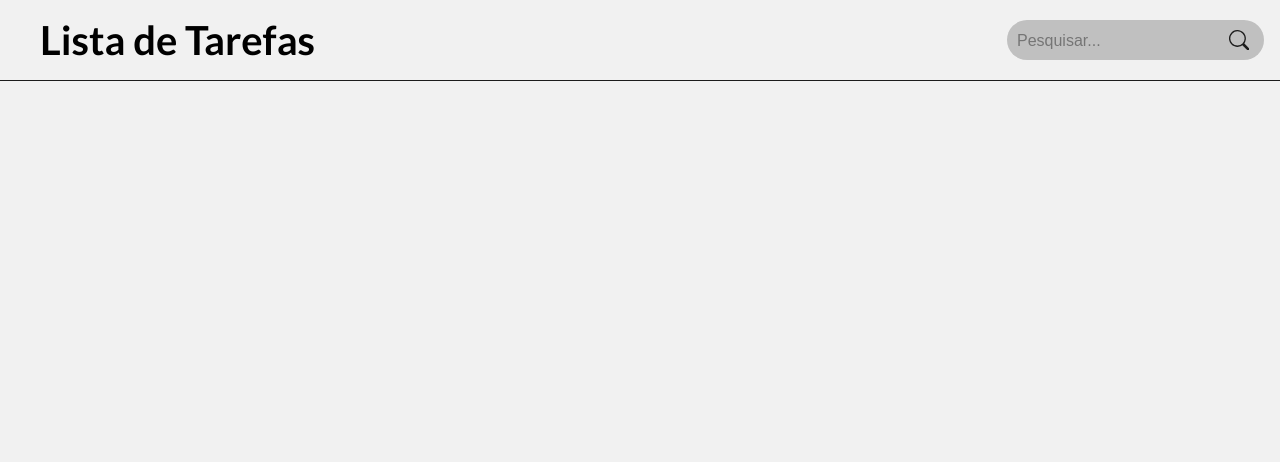
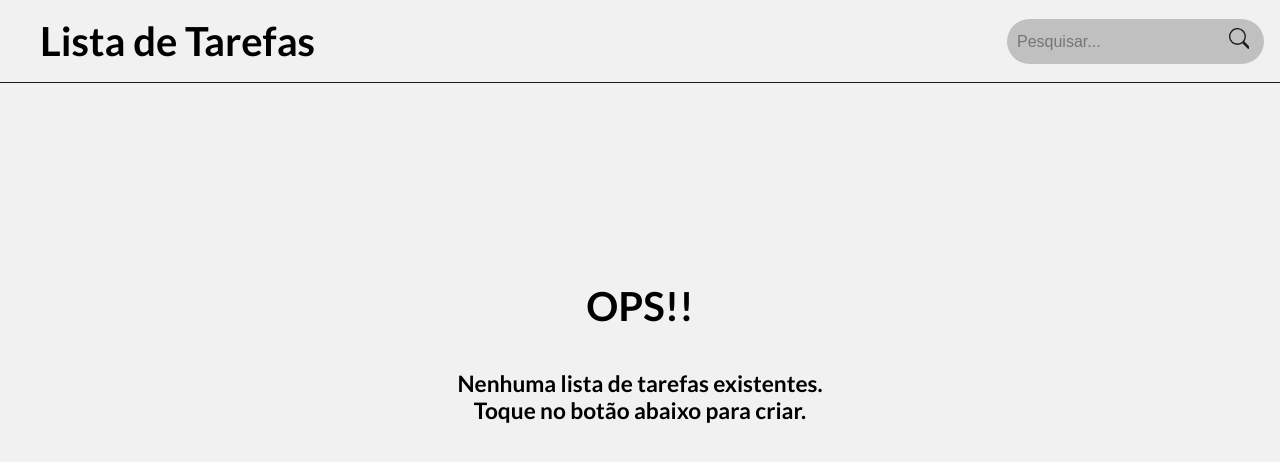
Before and after one commit to Elian-beep/ToDo-List, a Next.js app: page / in a window 1280 px wide. Shown: the top 462 px of the page. Built offline with nearby package versions, Linux system fonts and the light colour scheme.

Commit message:
index: mensagem de tarefas vazias (incompleto...)

```diff
--- a/components/Header/styleHeader.js
+++ b/components/Header/styleHeader.js
@@ -1,7 +1,9 @@
 import styled from 'styled-components';
 
+//-----------------CONTEUDO
 export const Content = styled.div`
     width: 100%;
+    height: 50px;
     padding: 1em 0;
 
     display: flex;
@@ -11,6 +13,7 @@ export const Content = styled.div`
     border-bottom: 1px solid #1C1C1C;
 `;
 
+//-----------------TITULO
 export const Title = styled.h1`
     margin-left: 1em;
     font-size: 30pt;
@@ -21,11 +24,12 @@ export const Title = styled.h1`
     }
 `;
 
+//-----------------AREA DE PESQUISA
 export const AreaSearch = styled.div`
     margin-right: 1em;
 
     background: #C0C0C0;
-    height: 20px;
+    height: 25px;
     border-radius: 50px;
     padding: 10px;
 
@@ -41,11 +45,12 @@ export const AreaSearch = styled.div`
         margin-right: 0.5em;
 
         &:hover > input{
-            width: 80px;
+            width: 95px;
         }
     }
 `;
 
+//-----------------CAMPO DE PESQUISA
 export const InputSearchTask = styled.input`
     border: none;
     outline: none;
@@ -53,7 +58,7 @@ export const InputSearchTask = styled.input`
     background: none;
     font-size: 1rem;
 
-    line-height: 20px;
+    line-height: 25px;
     transition: 0.5s ease;
     color: #f1f1f1;
 
@@ -63,6 +68,7 @@ export const InputSearchTask = styled.input`
     }
 `;
 
+//-----------------BOTÃO DE PESQUISA
 export const BtnSearch = styled.a`
     color: #1C1C1C;
     float: right;
--- /dev/null
+++ b/components/NoLists/NoLists.jsx
@@ -0,0 +1,17 @@
+import React from "react";
+import { Container, Content, SubTitle, Title } from "./styleNoLists";
+
+export default function NoLists() {
+    return (
+
+            <Content>
+                <Title>
+                    OPS!!
+                </Title>
+                <SubTitle>
+                    Nenhuma lista de tarefas existentes.
+                </SubTitle>
+                <SubTitle>Toque no botão abaixo para criar.</SubTitle>
+            </Content>
+    );
+}
--- /dev/null
+++ b/components/NoLists/styleNoLists.js
@@ -0,0 +1,29 @@
+import styled from "styled-components";
+
+export const Content = styled.div`
+    display: flex;
+    align-items: center;
+    justify-content: center;
+    flex-direction: column;
+    height: calc(100vh - 100px);
+`;
+
+export const Title = styled.h1`
+    font-weight: 700;
+    font-size: 40pt;
+    margin-bottom: 2em;
+
+    @media screen {
+        font-size: 30pt;
+        margin-bottom: 1em;
+        margin-top: -4em;
+    }
+`;
+
+export const SubTitle = styled.h3`
+    font-size: 20pt;
+
+    @media screen {
+        font-size: 17pt;
+    }
+`;
--- a/src/pages/_app.jsx
+++ b/src/pages/_app.jsx
@@ -11,6 +11,7 @@ function MyApp({ Component, pageProps }) {
         <title>Shop List</title>
       </Head>
       <Header />
+
       <Component {...pageProps} />
     </>
   );
--- a/src/pages/index.jsx
+++ b/src/pages/index.jsx
@@ -1,6 +1,14 @@
+import NoLists from "../../components/NoLists/NoLists";
+import { Container, Content } from "../../components/NoLists/styleNoLists";
+
+let list = false;
+
 export default function Home() {
   return (
-    <div>
-    </div>
+    <>
+      {list == false &&
+        <NoLists />
+      }
+    </>
   )
 }
```
Also changed, not shown: capa/capa.png (added).
